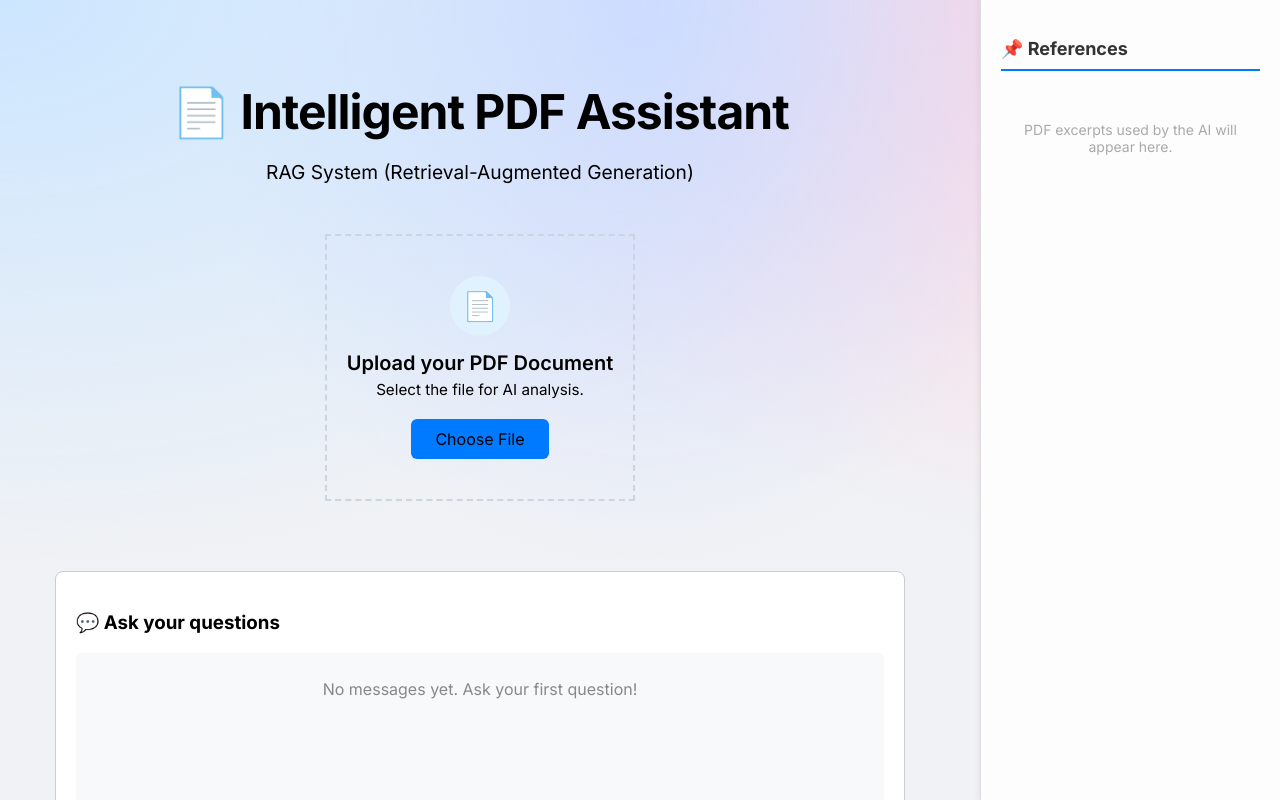
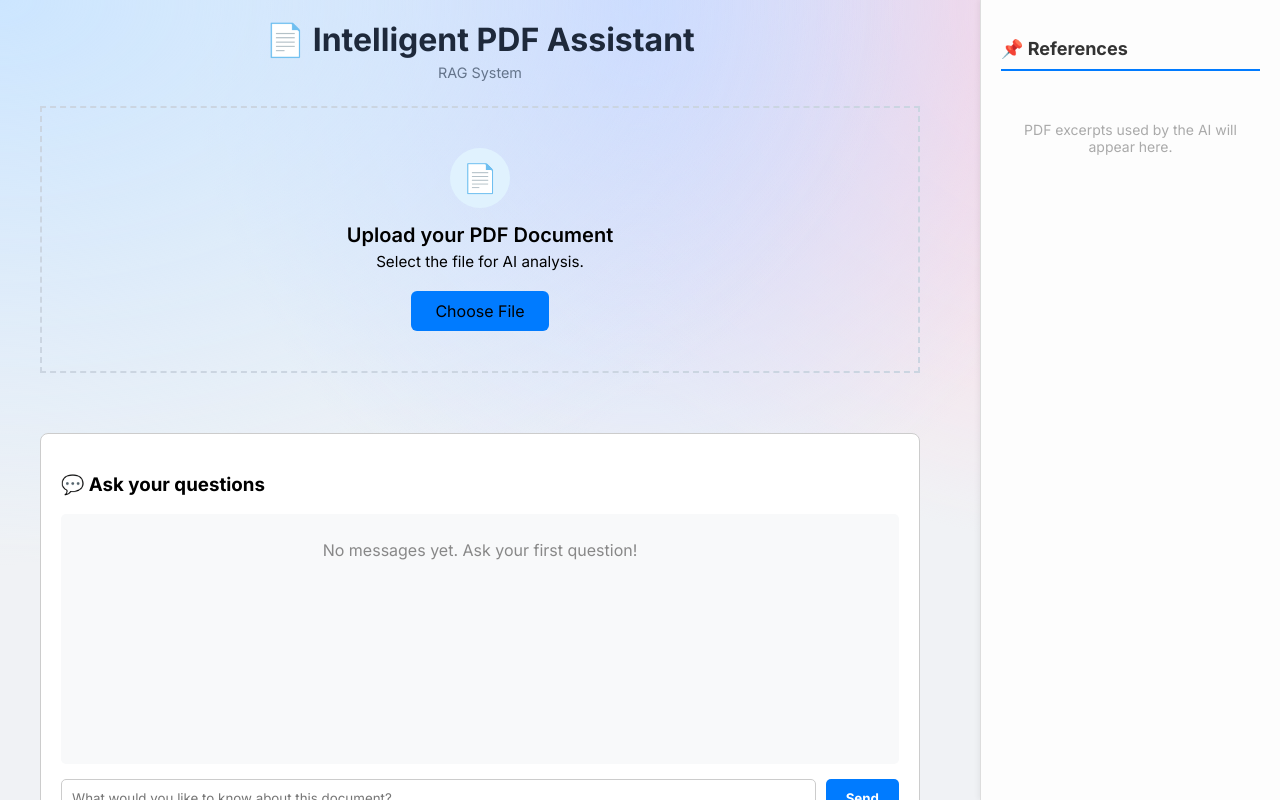
Before and after one commit to iyed-jloud/systeme-rag-pdf, a React app in the folder frontend/: page / in a window 1280 px wide. Shown: the top 800 px of the page. Built offline with nearby package versions, Linux system fonts and the light colour scheme; the HTML template or start-up script is replaced by a standard one.

Commit message:
Update App.jsx

```diff
--- a/frontend/src/App.jsx
+++ b/frontend/src/App.jsx
@@ -1,5 +1,5 @@
 import { useState } from 'react';
-import './App.css'; // Notre nouveau fichier CSS !
+import './App.css';
 import Dropzone from './COMPONENTS/Dropzone';
 import ChatWindow from './COMPONENTS/ChatWindow';
 import SourcePanel from './COMPONENTS/SourcePanel';
@@ -8,33 +8,38 @@ function App() {
   const [sources, setSources] = useState([]);
 
   return (
-    <div style={{ display: 'flex', minHeight: '100vh', backgroundColor: 'var(--bg-main)' }}>
+    <div style={{ display: 'flex', height: '100vh', width: '100vw' }}>
 
-      {/* Main Column (Center) avec l'animation fade-in */}
-      <div className="fade-in" style={{ flex: 1, marginRight: '320px', padding: '50px 40px' }}>
+      {/* Main Content Area */}
+      <div style={{
+        flex: 1,
+        marginRight: '320px',
+        display: 'flex',
+        flexDirection: 'column',
+        padding: '20px 40px',
+        height: '100vh'
+      }}>
 
-        <header style={{ textAlign: 'center', marginBottom: '50px' }}>
-          <h1 style={{
-            fontSize: '3rem',
-            color: 'var(--text-dark)',
-            fontWeight: '700',
-            letterSpacing: '-1px',
-            marginBottom: '10px'
-          }}>
-            <span style={{ color: 'var(--primary)' }}>📄</span> Intelligent PDF Assistant
+        {/* TITRE - Apparaît en premier (delay-1) */}
+        <header className="reveal delay-1" style={{ textAlign: 'center', marginBottom: '20px' }}>
+          <h1 style={{ fontSize: '2rem', margin: 0, color: '#1e293b' }}>
+            <span style={{ color: '#007bff' }}>📄</span> Intelligent PDF Assistant
           </h1>
-          <p style={{ color: 'var(--text-light)', fontSize: '1.2rem', fontWeight: '500' }}>
-            RAG System (Retrieval-Augmented Generation)
-          </p>
+          <p style={{ color: '#64748b', fontSize: '0.9rem', margin: '5px 0' }}>RAG System</p>
         </header>
 
-        <div style={{ maxWidth: '850px', margin: '0 auto', display: 'flex', flexDirection: 'column', gap: '30px' }}>
+        {/* DROPZONE - Apparaît en deuxième (delay-2) */}
+        <div className="reveal delay-2" style={{ marginBottom: '20px' }}>
           <Dropzone />
+        </div>
+
+        {/* CHAT WINDOW - Prend tout l'espace restant (delay-3) */}
+        <div className="reveal delay-3" style={{ flex: 1, minHeight: 0, display: 'flex', flexDirection: 'column' }}>
           <ChatWindow setSources={setSources} />
         </div>
       </div>
 
-      {/* Source Panel (Right Side) */}
+      {/* SOURCE PANEL */}
       <SourcePanel sources={sources} />
 
     </div>
```
